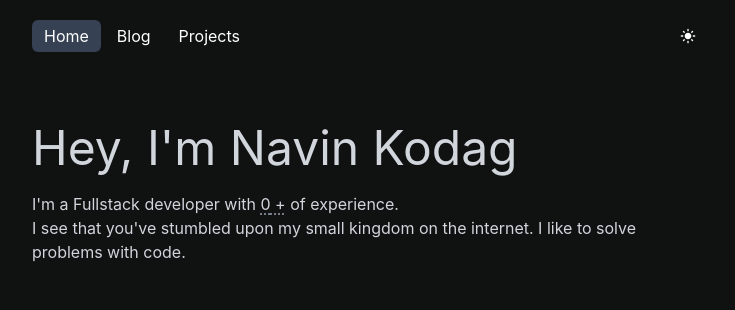
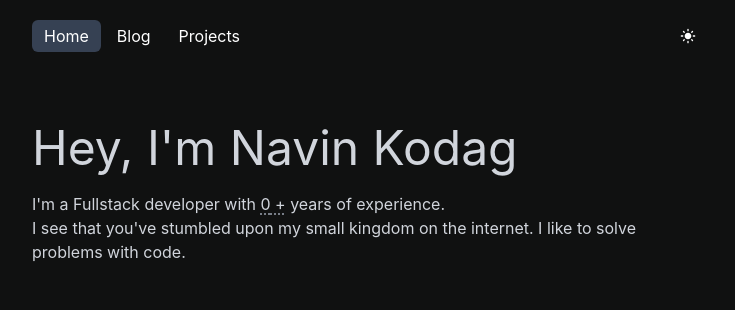
Before and after one commit to 100lvlmaster/100lvlmaster.in, a Next.js app: page / in a window 1280 px wide. Shown: the top 310 px of the page, without its empty margins (272-1007 px from the left). Built offline with nearby package versions, Linux system fonts and the light colour scheme.

Commit message:
feat: update 2

```diff
--- a/pages/index.tsx
+++ b/pages/index.tsx
@@ -18,7 +18,7 @@ const Home = ({ posts }: { posts: PostMeta[] }) => {
               <ExperienceCounter />
             </span>
           </span>{" "}
-          of experience.
+          years of experience.
           <p>
             I see that you&apos;ve stumbled upon my small kingdom on the internet. I like to solve
             problems with code.
```
